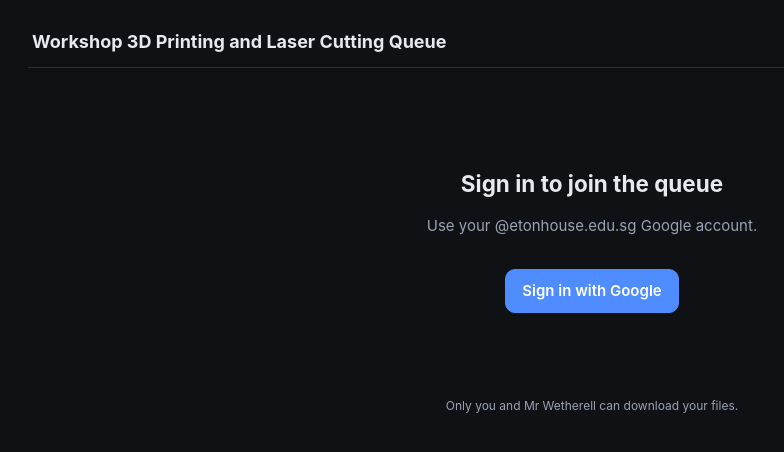
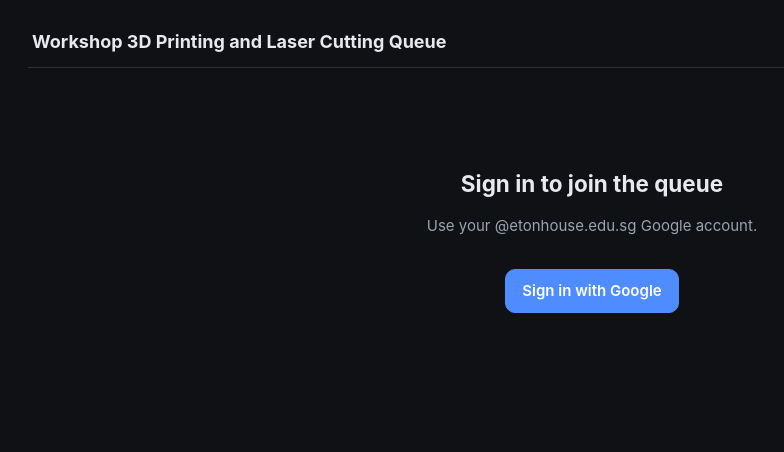
Before and after one commit to skypunch/workshop-3d-laser, a React (Vite) app: page / in a window 1280 px wide. Shown: the top 452 px of the page, without its empty margins (48-832 px from the left). Built offline with nearby package versions, Linux system fonts and the light colour scheme; no server answers.

Commit message:
Show download-privacy footer only in student view

```diff
--- a/src/App.jsx
+++ b/src/App.jsx
@@ -104,9 +104,11 @@ export default function App() {
         <AdminDashboard user={user} />
       )}
 
-      <footer className="muted footer">
-        Only you and Mr Wetherell can download your files.
-      </footer>
+      {showStudentView && (
+        <footer className="muted footer">
+          Only you and Mr Wetherell can download your files.
+        </footer>
+      )}
     </div>
   );
 }
```
